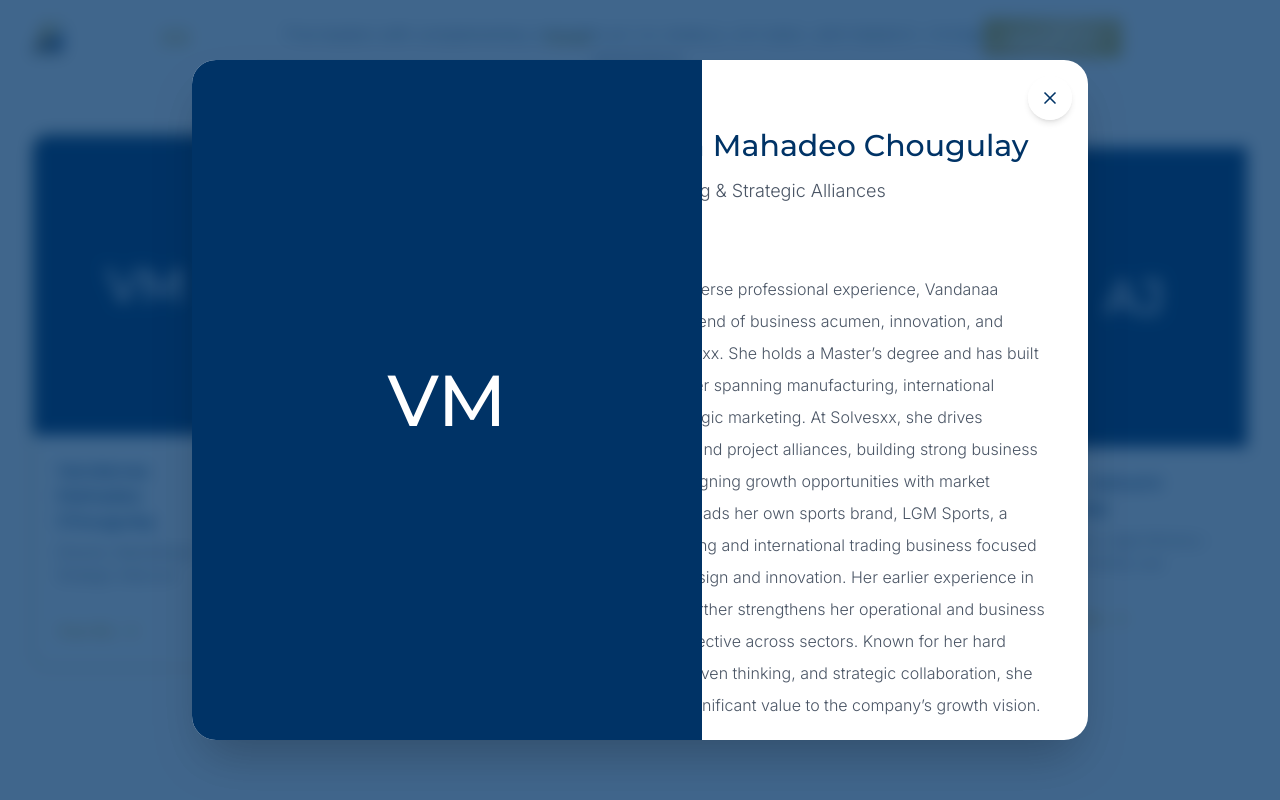
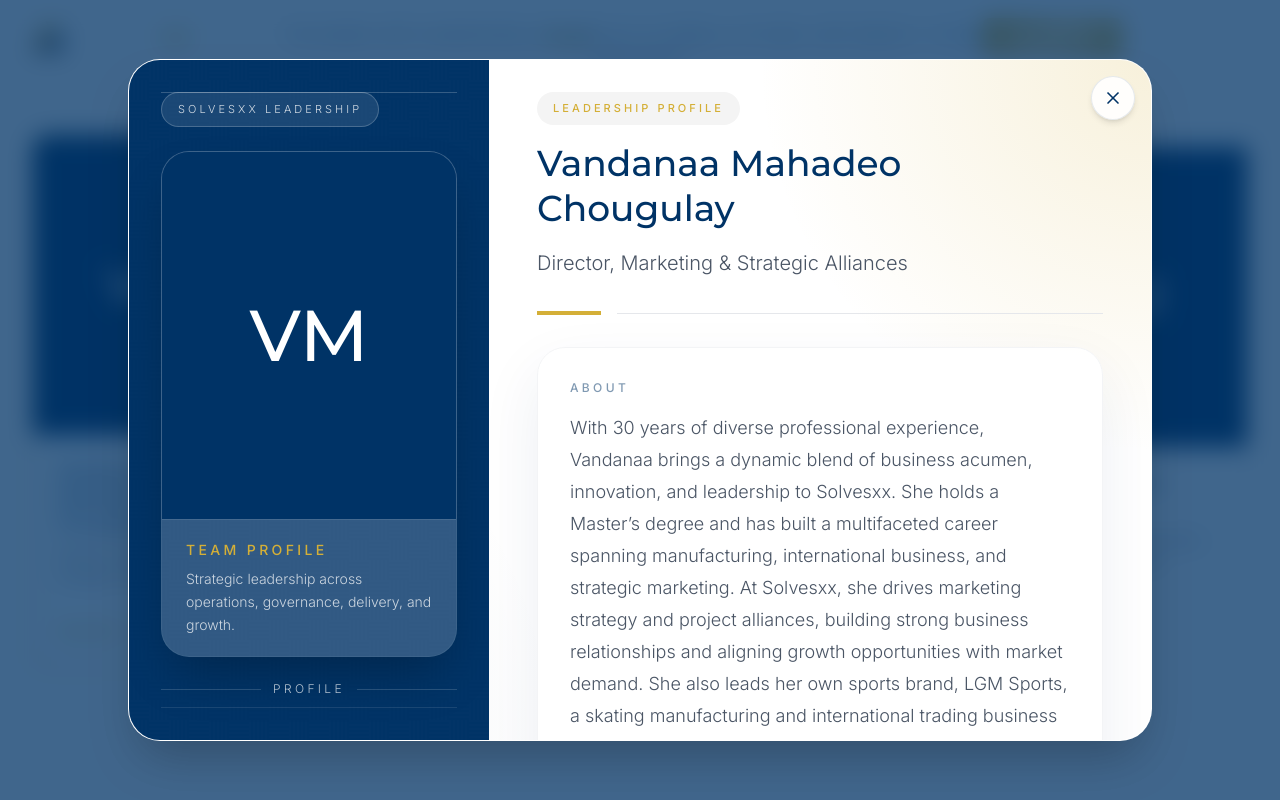
Before and after one commit to Soham407/Solvexx-landingPage-, a React (Vite) app: page / in a window 1280 px wide. Both pictures are taken after a click on the button 145 px from the left and 3953 px from the top of the page. Shown: the part 3553-4353 px from the top of the page. Built offline with nearby package versions, Linux system fonts and the light colour scheme.

Commit message:
refine team profile modal design

```diff
--- a/src/pages/Home.tsx
+++ b/src/pages/Home.tsx
@@ -438,7 +438,7 @@ const Home = () => {
           initial={{ opacity: 0 }}
           animate={{ opacity: 1 }}
           exit={{ opacity: 0 }}
-          className="fixed inset-0 z-50 flex items-center justify-center bg-primary/75 backdrop-blur-sm px-4 py-8"
+          className="fixed inset-0 z-50 flex items-center justify-center bg-primary/75 backdrop-blur-md px-4 py-6 md:py-8"
           onClick={() => setSelectedMember(null)}
         >
           <motion.div
@@ -449,21 +449,32 @@ const Home = () => {
             role="dialog"
             aria-modal="true"
             aria-labelledby="team-member-modal-title"
-            className="relative w-full max-w-4xl overflow-hidden rounded-3xl bg-white shadow-2xl"
+            className="relative w-full max-w-5xl overflow-hidden rounded-[2rem] border border-white/40 bg-white shadow-2xl"
             onClick={(event) => event.stopPropagation()}
           >
+            <div className="pointer-events-none absolute inset-0 bg-[radial-gradient(circle_at_top_right,_rgba(212,175,55,0.18),_transparent_32%),radial-gradient(circle_at_bottom_left,_rgba(0,51,102,0.08),_transparent_35%)]"></div>
             <button
               type="button"
               onClick={() => setSelectedMember(null)}
-              className="absolute right-4 top-4 z-20 flex h-11 w-11 items-center justify-center rounded-full bg-white/90 text-primary shadow-md transition-colors hover:bg-accent hover:text-white"
+              className="absolute right-4 top-4 z-20 flex h-11 w-11 items-center justify-center rounded-full border border-primary/10 bg-white/90 text-primary shadow-md transition-all hover:scale-105 hover:bg-accent hover:text-white"
               aria-label="Close team member bio"
             >
               <X size={20} />
             </button>
 
-            <div className="grid grid-cols-1 md:grid-cols-[320px_1fr]">
-              <div className="relative bg-primary">
-                <div className="aspect-[3/4] md:h-full md:min-h-[520px] overflow-hidden">
+            <div className="relative grid grid-cols-1 lg:grid-cols-[360px_1fr]">
+              <div className="relative overflow-hidden bg-primary px-6 py-8 sm:px-8 lg:min-h-[620px]">
+                <div className="absolute inset-0 bg-pattern opacity-20"></div>
+                <div className="absolute inset-x-8 top-8 h-px bg-white/20"></div>
+                <div className="absolute inset-x-8 bottom-8 h-px bg-white/10"></div>
+
+                <div className="relative z-10 flex h-full flex-col">
+                  <span className="mb-6 inline-flex w-fit items-center rounded-full border border-white/20 bg-white/10 px-4 py-2 text-[11px] uppercase tracking-[0.28em] text-white/80">
+                    Solvesxx Leadership
+                  </span>
+
+                  <div className="overflow-hidden rounded-[1.75rem] border border-white/15 bg-white/10 shadow-2xl">
+                    <div className="aspect-[4/5] overflow-hidden bg-primary/80">
                       {selectedMember.image ? (
                         <img
                           src={selectedMember.image}
@@ -476,16 +487,46 @@ const Home = () => {
                         </div>
                       )}
                     </div>
+                    <div className="border-t border-white/10 bg-white/10 px-6 py-5">
+                      <p className="text-sm font-medium uppercase tracking-[0.24em] text-accent">Team Profile</p>
+                      <p className="mt-2 text-sm leading-relaxed text-white/75">
+                        Strategic leadership across operations, governance, delivery, and growth.
+                      </p>
+                    </div>
                   </div>
 
-              <div className="max-h-[85vh] overflow-y-auto p-8 md:p-10">
-                <span className="text-accent tracking-widest uppercase text-xs mb-3 block">Leadership Profile</span>
-                <h3 id="team-member-modal-title" className="text-3xl font-medium text-primary mb-3">
+                  <div className="mt-6 flex items-center gap-3 text-white/70">
+                    <div className="h-px flex-1 bg-white/15"></div>
+                    <span className="text-xs uppercase tracking-[0.28em]">Profile</span>
+                    <div className="h-px flex-1 bg-white/15"></div>
+                  </div>
+                </div>
+              </div>
+
+              <div className="relative max-h-[85vh] overflow-y-auto px-6 py-8 sm:px-8 md:px-10 lg:px-12">
+                <div className="relative z-10">
+                  <span className="mb-4 inline-flex rounded-full bg-secondary px-4 py-2 text-[11px] font-medium uppercase tracking-[0.28em] text-accent">
+                    Leadership Profile
+                  </span>
+                  <h3 id="team-member-modal-title" className="max-w-2xl text-3xl md:text-4xl font-medium text-primary leading-tight">
                     {selectedMember.name}
                   </h3>
-                <p className="text-lg text-gray-600 mb-8 leading-relaxed">{selectedMember.title}</p>
-                <div className="w-16 h-1 bg-accent mb-8"></div>
-                <p className="text-gray-600 leading-8 whitespace-pre-line">{selectedMember.bio}</p>
+                  <p className="mt-4 max-w-2xl text-lg md:text-xl leading-relaxed text-gray-600">
+                    {selectedMember.title}
+                  </p>
+
+                  <div className="my-8 flex items-center gap-4">
+                    <div className="h-1 w-16 bg-accent"></div>
+                    <div className="h-px flex-1 bg-gray-200"></div>
+                  </div>
+
+                  <div className="rounded-[1.75rem] border border-gray-100 bg-white/90 p-6 sm:p-8 shadow-[0_24px_60px_rgba(0,51,102,0.08)]">
+                    <p className="mb-4 text-xs font-medium uppercase tracking-[0.28em] text-primary/50">About</p>
+                    <p className="text-base sm:text-lg leading-8 text-gray-600 whitespace-pre-line">
+                      {selectedMember.bio}
+                    </p>
+                  </div>
+                </div>
               </div>
             </div>
           </motion.div>
```
Lines whose indentation alone changed are shown as unchanged.
